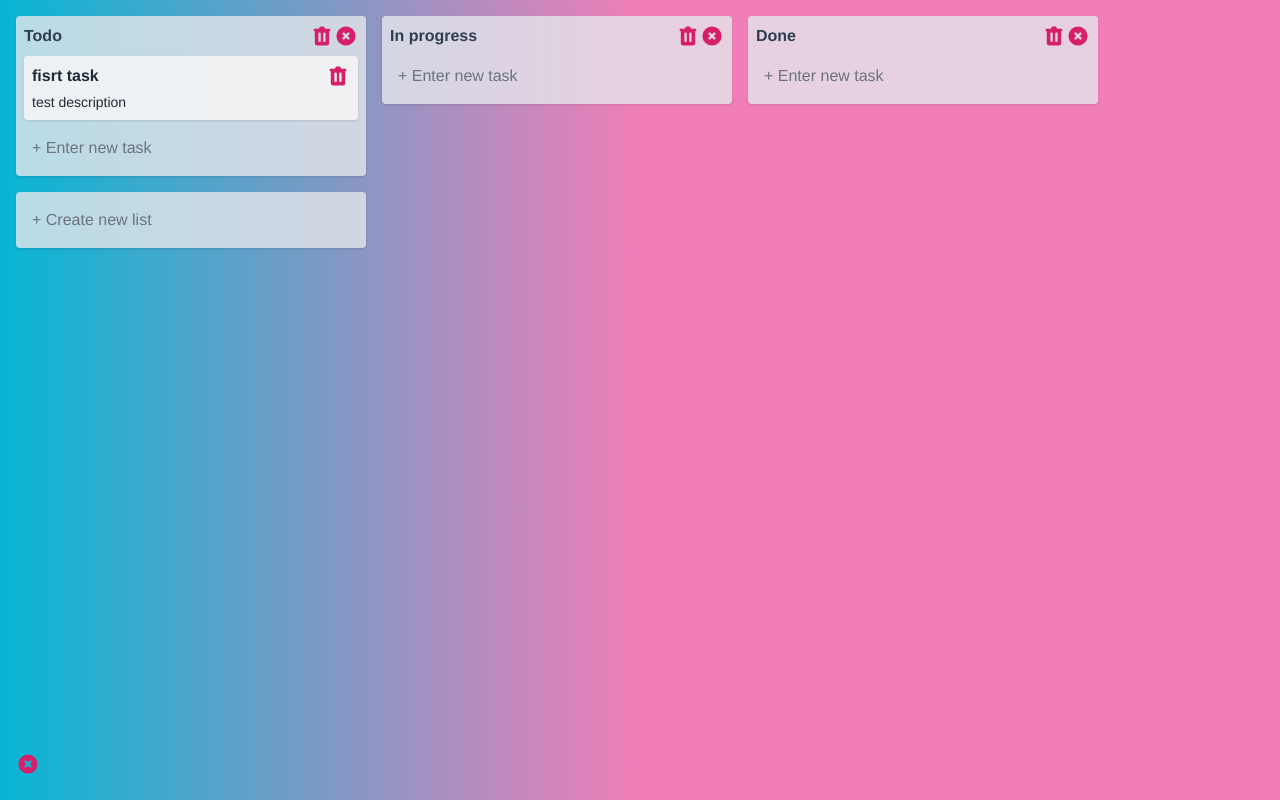
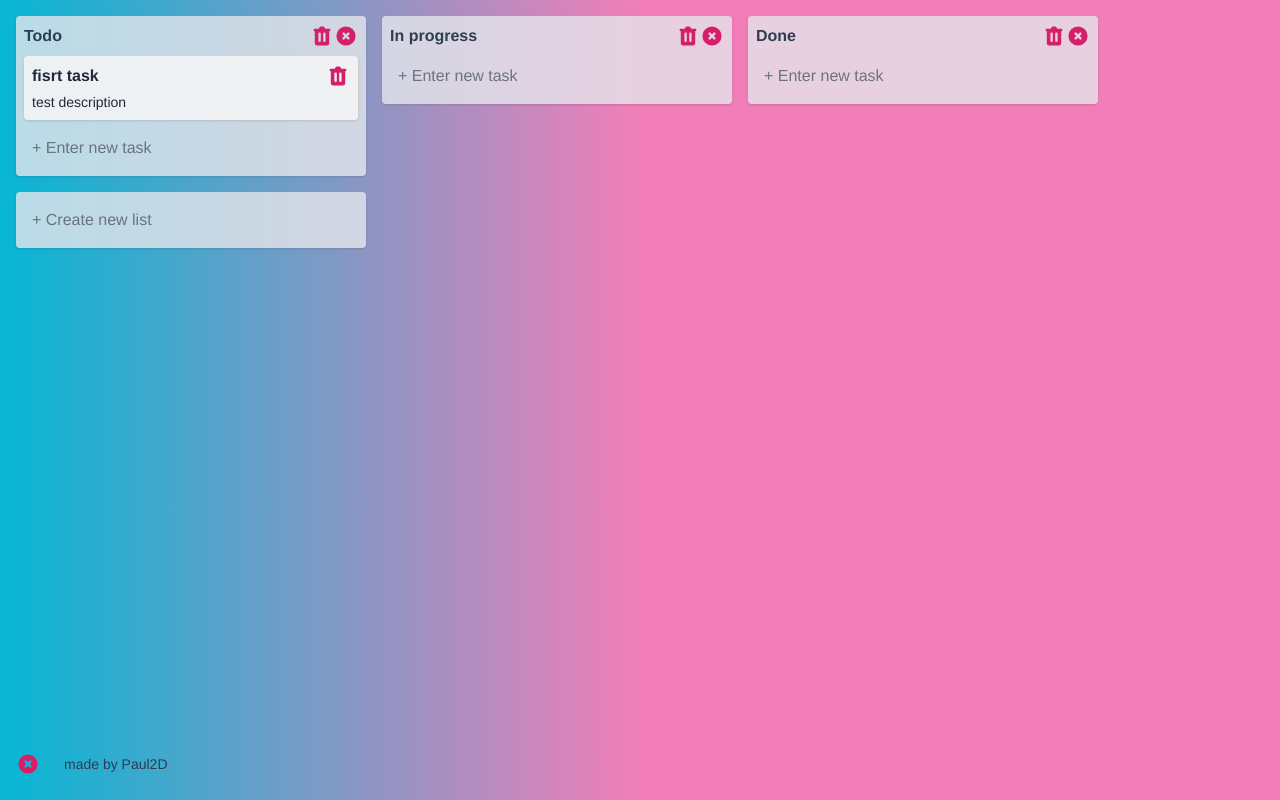
Before and after one commit to 2kpaul/daily_board_app_vuejs, a Vue app: page / in a window 1280 px wide. Built offline with nearby package versions, Linux system fonts and the light colour scheme.

Commit message:
add footer link

```diff
--- a/src/views/Board.vue
+++ b/src/views/Board.vue
@@ -33,6 +33,9 @@
             <a href="#" @click.prevent="resetBoard()" class="text-pink-600 hover:text-gray-900 dark:hover:text-white">
                 <svg class="w-6 h-6" fill="currentColor" viewBox="0 0 20 20" xmlns="http://www.w3.org/2000/svg"><path fill-rule="evenodd" d="M10 18a8 8 0 100-16 8 8 0 000 16zM8.707 7.293a1 1 0 00-1.414 1.414L8.586 10l-1.293 1.293a1 1 0 101.414 1.414L10 11.414l1.293 1.293a1 1 0 001.414-1.414L11.414 10l1.293-1.293a1 1 0 00-1.414-1.414L10 8.586 8.707 7.293z" clip-rule="evenodd"></path></svg>
             </a>
+            <div class="footer-copy">
+              <a href="http://paul2d.dev" target="_blank" class="text-sm hover:text-pink-500">made by Paul2D</a>
+            </div>
         </div>
     </div>
 </footer>
```
